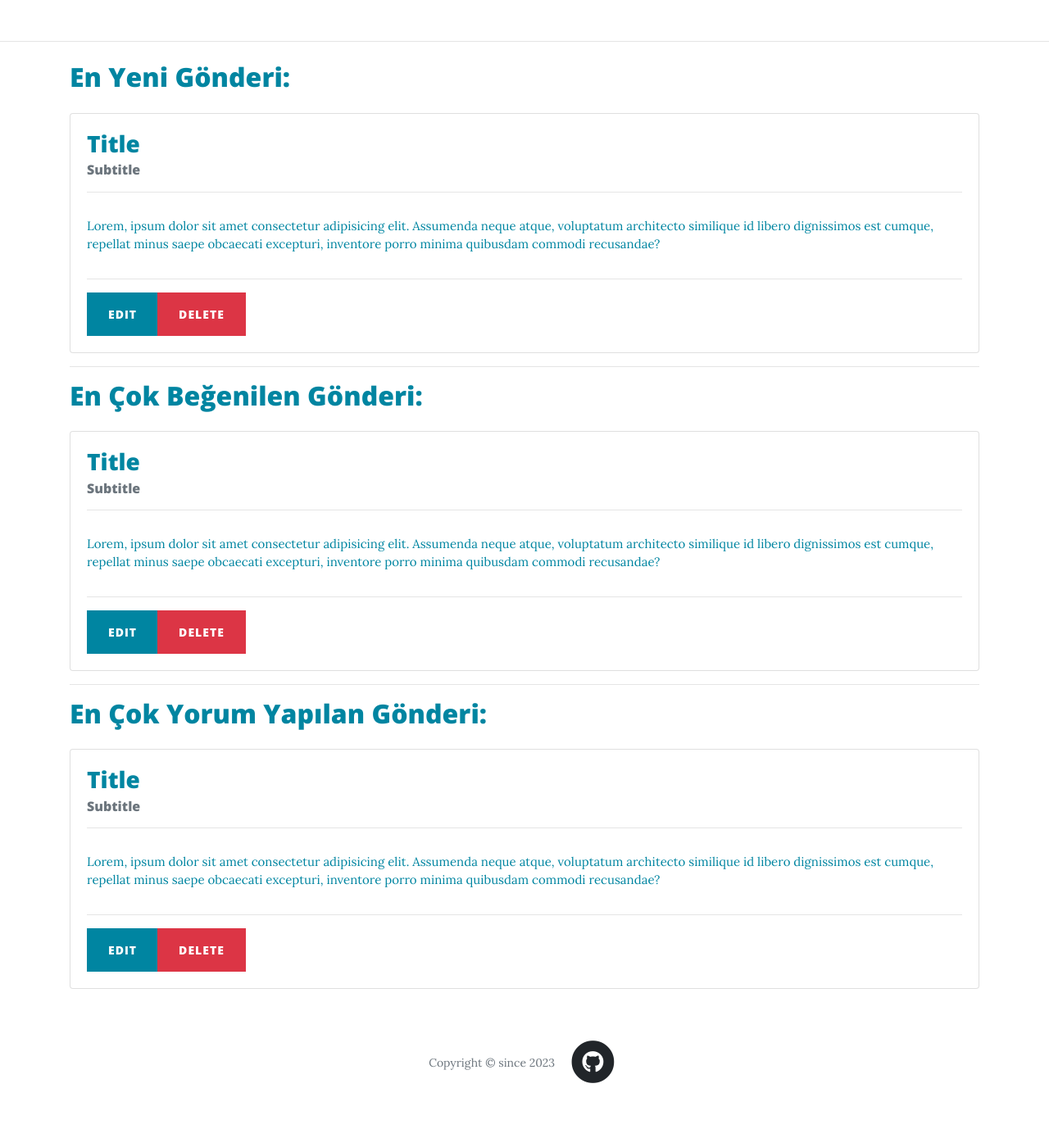
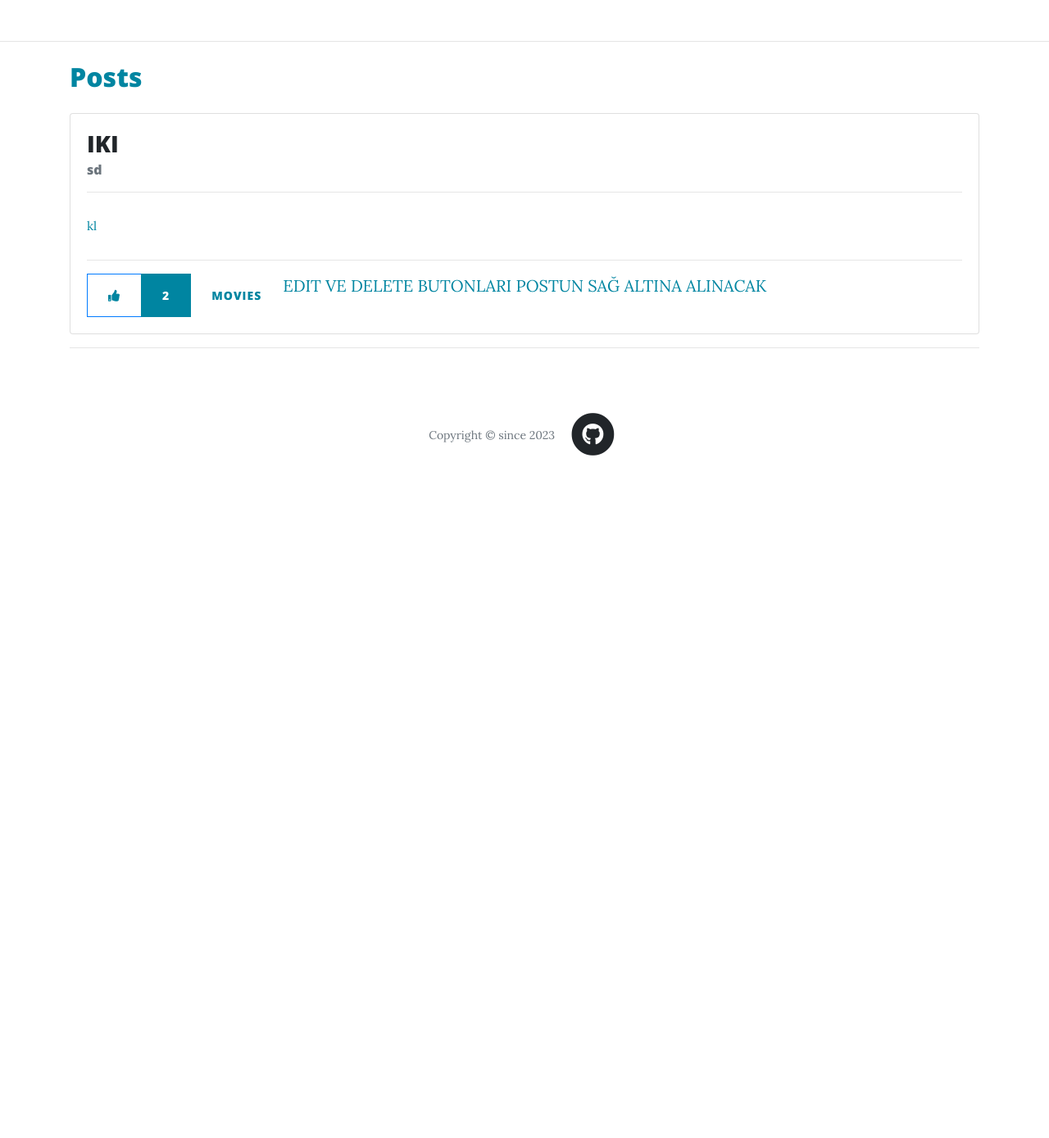
Before and after one commit to gorkembasaran/ShareReadDiscoverBlog, a Flask app: page /profile/1 in a window 1280 px wide. Shown: the part 448-1837 px from the top of the page at 82% size. After the commit the page ends 1004 px from the top, so only its background shows below. Run offline with Flask 2, Linux system fonts and the light colour scheme; data comes from the database, SQL or seed files in the repository; both versions use the stored data as it was before the commit; some libraries are stand-ins or nearby versions.

Commit message:
Design and functionality redesign, improvement.

```diff
--- a/database.py
+++ b/database.py
@@ -50,6 +50,7 @@ class Comment(db.Model):
     author_id = db.Column(db.Integer, db.ForeignKey("users.id"))
     comment_author = relationship("User", back_populates="comments")
     like_num = db.Column(db.Integer)
+    likes = db.Column(db.String(250))
 
     # ***************Child Relationship*************#
     post_id = db.Column(db.Integer, db.ForeignKey("posts.id"))
--- a/forms.py
+++ b/forms.py
@@ -21,8 +21,8 @@ class RegisterForm(FlaskForm):
     submit = SubmitField("Register")
 
 class LoginForm(FlaskForm):
-    email = StringField("Email", validators=[DataRequired()])
-    password = PasswordField("Password", validators=[DataRequired()])
+    # email = StringField("Email", validators=[DataRequired()])
+    # password = PasswordField("Password", validators=[DataRequired()])
     submit = SubmitField("Login")
 
 class CommentForm(FlaskForm):
--- a/server.py
+++ b/server.py
@@ -4,7 +4,7 @@ from flask_login import login_user, LoginManager, login_required, current_user,
 from flask_gravatar import Gravatar
 from werkzeug.security import generate_password_hash, check_password_hash
 
-from forms import CreatePostForm, LoginForm, RegisterForm, CommentForm
+from forms import CreatePostForm, CommentForm
 from database import app, db, User, BlogPost, Comment
 
 import datetime
@@ -33,7 +33,6 @@ def get_all_posts():
     posts = BlogPost.query.order_by(BlogPost.like_num.desc()).all()
     return render_template("index.html", all_posts=posts)
 
-
 @app.route("/category/<name>", methods=["GET", "POST"])
 def get_category(name):
     if name in CATEGORIES:
@@ -50,7 +49,6 @@ def owner_only(f):
         post = db.session.query(BlogPost).get(int(kwargs['post_id']))
         try:
             comment = db.session.query(Comment).get(int(kwargs['comment_id']))
-            print(comment.comment_author.id, current_user.id)
             if current_user.id != 1 and current_user.id != comment.comment_author.id:
                 return abort(403)
         except:
@@ -62,17 +60,14 @@ def owner_only(f):
             return f(*args, **kwargs)
 
         #If id is not 1 then return abort with 403 error
-
-
         #Otherwise continue with the route function
         return f(*args, **kwargs)
     return decorated_function
 
 
 @app.route("/new-post", methods=["POST", "GET"])
-@login_required
 def new_post():
-    if current_user:
+    if current_user.is_authenticated:
         form = CreatePostForm()
         if form.validate_on_submit():
             new_blog_post = BlogPost(
@@ -81,7 +76,7 @@ def new_post():
                 category=form.category.data,
                 author=current_user,
                 like_num=0,
-                likes="1",
+                likes="",
                 img_url=form.img_url.data,
                 body=form.body.data,
                 date=datetime.datetime.now().strftime("%d/%m/%y")
@@ -92,7 +87,6 @@ def new_post():
         return render_template("make-post.html", form=form)
     else:
         return redirect(url_for('login'))
-
 
 @app.route("/post/<int:index>", methods=['GET', 'POST'])
 def show_post(index):
@@ -107,12 +101,13 @@ def show_post(index):
             text=form.comment_text.data,
             comment_author=current_user,
             parent_post=requested_post,
-            like_num=0
+            like_num=0,
+            likes=""
         )
         db.session.add(new_comment)
         db.session.commit()
+        return redirect(url_for("show_post", index=requested_post.id))
     return render_template("post.html", post=requested_post, form=form, current_user=current_user)
-
 
 @app.route("/edit-post/<int:post_id>", methods=["GET", "POST", "PUT"])
 @owner_only
@@ -134,40 +129,50 @@ def edit_post(post_id):
         post.body = edit_form.body.data
         db.session.commit()
         return redirect(url_for('show_post', index=post_id))
-
     return render_template("make-post.html", form=edit_form, is_edit=post_id)
 
-
-@app.route("/delete/<int:post_id>", methods=["GET", "DELETE"])
+@app.route("/delete/<int:post_id>/<page>", methods=["GET", "DELETE"])
 @owner_only
-def delete_post(post_id):
+def delete_post(post_id, page):
     post = db.session.query(BlogPost).get(post_id)
     if post:
         db.session.delete(post)
         db.session.commit()
+    if page == "home":
+        return redirect(url_for("get_all_posts"))
+    elif page == "profile":
+        return redirect(url_for("show_profile", user_id=post.author_id))
     return redirect(url_for('get_all_posts'))
 
 @app.route("/like/post/<int:post_id>/<page>", methods=["GET", "POST", "PUT","DELETE"])
 @login_required
 def like_post(post_id, page):
     post = db.session.query(BlogPost).get(post_id)
-    if post.likes == None:
+    if post.likes == "":
         post.likes = f"{current_user.id}"
     else:
         liked_users = post.likes.split(",")
         if str(current_user.id) in liked_users:
-            post.likes = post.likes.replace(f",{current_user.id}", "")
+            if f",{current_user.id}" in post.likes:
+                post.likes = post.likes.replace(f",{current_user.id}", "")
+            elif f"{current_user.id}," in post.likes:
+                post.likes = post.likes.replace(f"{current_user.id},", "")
+            else:
+                post.likes = post.likes.replace(f"{current_user.id}", "")
             post.like_num -= 1
         else:
             post.likes = post.likes + f",{current_user.id}"
             post.like_num += 1
-    post.like_num = len(post.likes.split(",")) - 1
+    if post.likes.split(",")[0] == "":
+        post.like_num = 0
+    else:
+        post.like_num = len(post.likes.split(","))
     db.session.commit()
-    print(post.likes)
     if page == "home":
         return redirect(url_for("get_all_posts"))
-    else:
-        return redirect(url_for("show_post", index=post_id))
+    elif page == "profile":
+        return redirect(url_for("show_profile", user_id=post.author_id))
+    return redirect(url_for("show_post", index=post_id))
 
 
 @app.route("/post/<int:post_id>/delete-comment/<int:comment_id>", methods=['GET', 'DELETE', 'POST'])
@@ -179,15 +184,39 @@ def delete_comment(post_id, comment_id):
         db.session.commit()
     return redirect(url_for("show_post", index=post_id))
 
+@app.route("/like/comment/<int:comment_id>/<page>", methods=["GET", "POST", "PUT","DELETE"])
+@login_required
+def like_comment(comment_id, page):
+    comment = db.session.query(Comment).get(comment_id)
+    if comment.likes == "":
+        comment.likes = f"{current_user.id}"
+    else:
+        liked_users = comment.likes.split(",")
+        if str(current_user.id) in liked_users:
+            if f",{current_user.id}" in comment.likes:
+                comment.likes = comment.likes.replace(f",{current_user.id}", "")
+            elif f"{current_user.id}," in comment.likes:
+                comment.likes = comment.likes.replace(f"{current_user.id},", "")
+            else:
+                comment.likes = comment.likes.replace(f"{current_user.id}", "")
+            comment.like_num -= 1
+        else:
+            comment.likes = comment.likes + f",{current_user.id}"
+            comment.like_num += 1
+    if comment.likes.split(",")[0] == "":
+        comment.like_num = 0
+    else:
+        comment.like_num = len(comment.likes.split(","))
+    db.session.commit()
+    return redirect(url_for("show_post", index=comment.post_id))
+
 
 @app.route('/login', methods=["GET", "POST"])
 def login():
-    form = LoginForm()
     error = None
-    if form.validate_on_submit():
-        email = form.email.data
-        password = form.password.data
-
+    if request.method == "POST":
+        email = request.form.get("femail")
+        password = request.form.get("fpassword")
         user = User.query.filter_by(email=email).first()
         # Email doesn't exist
         if not user:
@@ -200,27 +229,26 @@ def login():
         else:
             login_user(user)
             return redirect(url_for('get_all_posts'))
-    return render_template("login.html", form=form, error=error)
-
+    return render_template("login.html", error=error)
 
 @app.route('/register', methods=["GET", "POST"])
 def register():
-    form = RegisterForm()
+    # form = RegisterForm()
     if request.method == "POST":
-        email = request.form.get('email')
+        email = request.form.get('femail')
         if User.query.filter_by(email=email).first():
             return redirect(url_for('login'))
         else:
             hash_and_salted_password = generate_password_hash(
-                request.form.get('password'),
+                request.form.get('fpassword'),
                 method='pbkdf2:sha256',
                 salt_length=8
             )
             new_user = User(
                 email=email,
-                name=request.form.get('name'),
-                surname=request.form.get('surname'),
-                phone=request.form.get('phone'),
+                name=request.form.get('fname'),
+                surname=request.form.get('fsurname'),
+                phone=request.form.get('fphone'),
                 password=hash_and_salted_password,
             )
             db.session.add(new_user)
@@ -231,8 +259,7 @@ def register():
 
             return redirect(url_for("get_all_posts"))
 
-    return render_template("register.html", form=form,logged_in=current_user.is_authenticated)
-
+    return render_template("register.html", logged_in=current_user.is_authenticated)
 
 @app.route('/logout')
 @login_required
@@ -240,12 +267,13 @@ def logout():
     logout_user()
     return redirect(url_for('get_all_posts'))
 
+
 @app.route('/profile/<int:user_id>', methods=['GET', 'POST', 'DELETE'])
 def show_profile(user_id):
     try:
         user = db.session.query(User).get(user_id)
-        print(user.id)
-        return render_template("profil.html", user=user)
+        user_posts = BlogPost.query.filter_by(author_id=user_id).order_by(BlogPost.like_num.desc()).all()
+        return render_template("profile.html", user=user, user_posts=user_posts)
     except:
         return redirect(url_for("get_all_posts"))
 
--- a/templates/index.html
+++ b/templates/index.html
@@ -45,7 +45,7 @@
               on {{ post.date }}
 
               {% if current_user.id == post.author.id or current_user.id == 1 %}
-                  <a style="color: white; text-decoration: none;" href="{{ url_for('delete_post', post_id=post.id) }}" class="btn btn-danger ms-3 ml-5">
+                  <a style="color: white; text-decoration: none;" href="{{ url_for('delete_post', post_id=post.id, page='home') }}" class="btn btn-danger ms-3 ml-5">
                     <i class="fas fa-trash-alt"></i>
                   </a>
               {% endif %}
--- a/templates/movies.html
+++ b/templates/movies.html
@@ -38,7 +38,7 @@
             <a href="{{ url_for('show_profile', user_id=post.author.id) }}">{{post.author.name}} {{post.author.surname}}</a>
             on {{post.date}}
             {% if current_user.id == post.author.id or current_user.id == 1 %}
-            <a href="{{url_for('delete_post', post_id=post.id)}}">DELETE POST</a>
+            <a href="{{url_for('delete_post', post_id=post.id, page='movies')}}">DELETE POST</a>
             {% endif %}
             </p>
 
--- a/templates/musics.html
+++ b/templates/musics.html
@@ -38,7 +38,7 @@
             <a href="{{ url_for('show_profile', user_id=post.author.id) }}">{{post.author.name}} {{post.author.surname}}</a>
             on {{post.date}}
             {% if current_user.id == post.author.id or current_user.id == 1 %}
-            <a href="{{url_for('delete_post', post_id=post.id)}}">DELETE POST</a>
+            <a href="{{url_for('delete_post', post_id=post.id, page='musics')}}">DELETE POST</a>
             {% endif %}
             </p>
 
--- a/templates/profil.html
+++ b/templates/profile.html
@@ -8,7 +8,7 @@
         <div class="col-lg-8 col-md-10 mx-auto">
           <div class="site-heading">
               {% if current_user == user: %}
-                <h2>Welcome {{current_user.name}}</h2>
+                <h2>Welcome {{current_user.name.upper()}}</h2>
               {% else %}
                 <h2>{{user.name}} {{user.surname}}'s profile </h2>
               {% endif %}
@@ -83,50 +83,37 @@
     <hr>
     <!-- burada kişinin paylaştığı gönderiler açtığı konular ile birlikte gösterilecek en çok beğenilenden en az beğenilene doğru -->
     <div style="color: #0085a1;" class="container mt-4">
-        <h2>En Yeni Gönderi:</h2>
+        <h2>Posts</h2>
+                {% for post in user_posts %}
+
         <div class="card mt-4">
             <div class="card-body">
-                <h3 class="card-title">Title</h5>
-                <h6 class="card-subtitle mb-2 text-muted">Subtitle</h6>
-                <hr>
-                <p style="font-size: 15px;" class="card-text">Lorem, ipsum dolor sit amet consectetur adipisicing elit. Assumenda neque atque, voluptatum architecto similique id libero dignissimos est cumque, repellat minus saepe obcaecati excepturi, inventore porro minima quibusdam commodi recusandae?</p>
-                <hr>
-                <div class="btn-group" role="group">
-                    <button type="button" class="btn btn-primary">Edit</button>
-                    <button type="button" class="btn btn-danger">Delete</button>
+          <a href="{{ url_for('show_post', index=post.id) }}">
+                    <h3 class="card-title">{{post.title}}</h5>
+                    <h6 class="card-subtitle mb-2 text-muted">{{post.subtitle}}</h6>
+          </a>
+                    <hr>
+                    <p style="font-size: 15px;" class="card-text">{{post.body}}</p>
+                    <hr>
+                    <div class="btn-group" role="group">
+                        <a href="{{ url_for('like_post', post_id=post.id, page='profile') }}" type="button" class="btn btn-outline-primary" id="likeButton">
+                <i style="color: #0085a1; border: #0085a1;" class="fas fa-thumbs-up"></i>
+              </a>
+              <div class="likeNumber btn btn-primary float-left"> {{ post.like_num }} </div>
+            <a style="color: #0085a1;" href="{{ url_for('get_category', name=post.category.lower()) }}" class="btn btn-link">{{ post.category }}</a>
+
+                        EDIT VE DELETE BUTONLARI POSTUN SAĞ ALTINA ALINACAK
+                        {% if current_user.id == post.author.id or current_user.id == 1 %}
+                        <a href="{{url_for('edit_post', post_id=post.id)}}" type="button" class="btn btn-primary">Edit</a>
+                        <a href="{{ url_for('delete_post', post_id=post.id, page='profile') }}" type="button" class="btn btn-danger">Delete</a>
+                        {% endif %}
                 </div>
             </div>
+
         </div>
+            {% endfor %}
+
         <hr>
-        <h2>En Çok Beğenilen Gönderi:</h2>
-        <div class="card mt-4">
-            <div class="card-body">
-                <h3 class="card-title">Title</h5>
-                <h6 class="card-subtitle mb-2 text-muted">Subtitle</h6>
-                <hr>
-                <p style="font-size: 15px;" class="card-text">Lorem, ipsum dolor sit amet consectetur adipisicing elit. Assumenda neque atque, voluptatum architecto similique id libero dignissimos est cumque, repellat minus saepe obcaecati excepturi, inventore porro minima quibusdam commodi recusandae?</p>
-                <hr>
-                <div class="btn-group" role="group">
-                    <button type="button" class="btn btn-primary">Edit</button>
-                    <button type="button" class="btn btn-danger">Delete</button>
-                </div>
-            </div>
-        </div>
-        <hr>
-        <h2>En Çok Yorum Yapılan Gönderi:</h2>
-        <div class="card mt-4">
-            <div class="card-body">
-                <h3 class="card-title">Title</h5>
-                <h6 class="card-subtitle mb-2 text-muted">Subtitle</h6>
-                <hr>
-                <p style="font-size: 15px;" class="card-text">Lorem, ipsum dolor sit amet consectetur adipisicing elit. Assumenda neque atque, voluptatum architecto similique id libero dignissimos est cumque, repellat minus saepe obcaecati excepturi, inventore porro minima quibusdam commodi recusandae?</p>
-                <hr>
-                <div class="btn-group" role="group">
-                    <button type="button" class="btn btn-primary">Edit</button>
-                    <button type="button" class="btn btn-danger">Delete</button>
-                </div>
-            </div>
-        </div>
     </div>
 
 
--- a/templates/topics.html
+++ b/templates/topics.html
@@ -38,7 +38,7 @@
             <a href="{{ url_for('show_profile', user_id=post.author.id) }}">{{post.author.name}} {{post.author.surname}}</a>
             on {{post.date}}
             {% if current_user.id == post.author.id or current_user.id == 1 %}
-            <a href="{{url_for('delete_post', post_id=post.id)}}">DELETE POST</a>
+            <a href="{{url_for('delete_post', post_id=post.id, page='topics')}}">DELETE POST</a>
             {% endif %}
           </p>
 
```
Also changed, not shown: templates/login.html (+31 -42 lines), templates/post.html (+6 -6 lines), templates/register.html (+49 -66 lines), instance/default.db (deleted).
